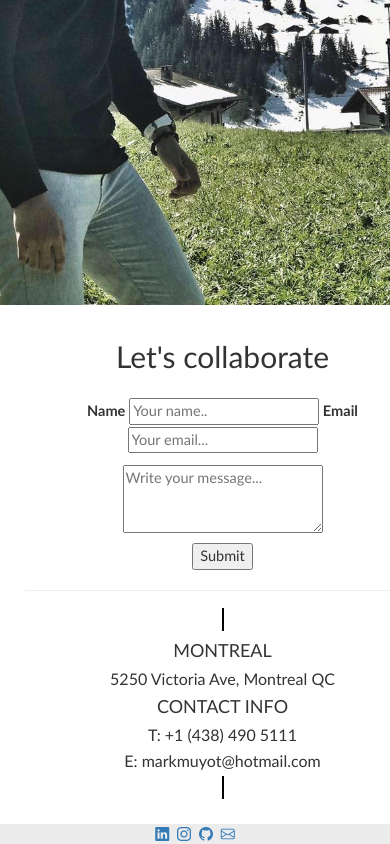
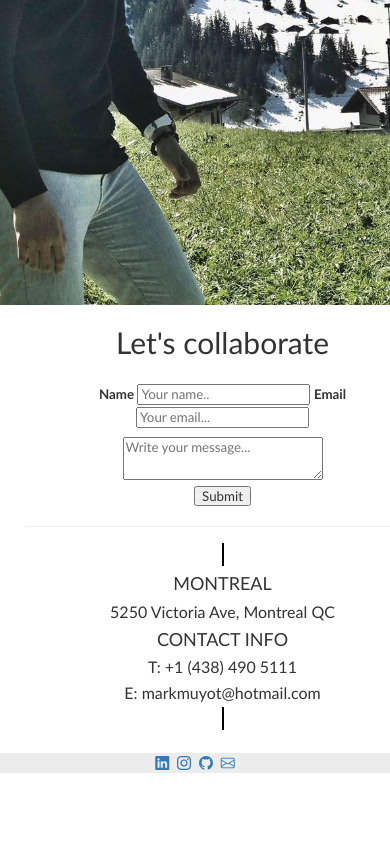
Before and after one commit to MarkBenedictMuyot/Personal-Website, a plain HTML site: page contact.html in a window 390 px wide. Shown: the part 617-1461 px from the top of the page. After the commit the page ends 1390 px from the top, so only its background shows below. Drawn offline with nearby package versions, Linux system fonts and the light colour scheme.

Commit message:
resized about me and contact me page

```diff
--- a/contact.html
+++ b/contact.html
@@ -63,7 +63,8 @@
 
                         </div>
                 </form>
-                <hr>
+                <hr class="contactme">
+
                 <div class="contact">
                     <div class="address"></div>
                     <h4>MONTREAL</h4>
--- a/styles.css
+++ b/styles.css
@@ -90,7 +90,7 @@ hr.hr1 {
 }
 
 .aboutme-img {
-    width: 380px;
+    width: 350px;
     height: 320px;
     margin-top: 1px;
     border-radius: 50%;
@@ -138,12 +138,19 @@ textarea#subject {
     margin-bottom: 5px;
 }
 
+hr.contactme {
+    padding-bottom: 20px;
+    ;
+}
+
 .contact {
 
     line-height: 1;
     border: 2px solid black;
     display: inline;
     font-size: 16px;
+
+
 }
 
 
@@ -160,14 +167,6 @@ textarea#subject {
 }
 
 @media screen and (max-width: 1100px) {
-    .container {
-        display: block;
-    }
-
-    .right-section-contact {
-        margin: auto;
-
-    }
 
     .aboutme {
         display: flex;
@@ -182,7 +181,7 @@ textarea#subject {
     .aboutme-img {
         width: 320px;
         height: 280px;
-        margin-top: 1px;
+        margin-top: -1=px;
         border-radius: 50%;
         margin-right: 30px;
 
@@ -195,7 +194,30 @@ textarea#subject {
     }
 
     .bio>h2 {
-        padding-bottom: 10px;
+        padding-bottom: 0px;
     }
 
+    .right-section-contact {
+        line-height: 1.1;
+        font-size: 95%;
+        padding-top: 1px;
+        /* border: 2px solid black; */
+
+
+    }
+
+
+    textarea#subject {
+
+        padding-bottom: 10px;
+        margin-top: 9px;
+        margin-bottom: 3px;
+    }
+
+    hr.contactme {
+        padding-bottom: 0px;
+        ;
+    }
+
+
 }
```
